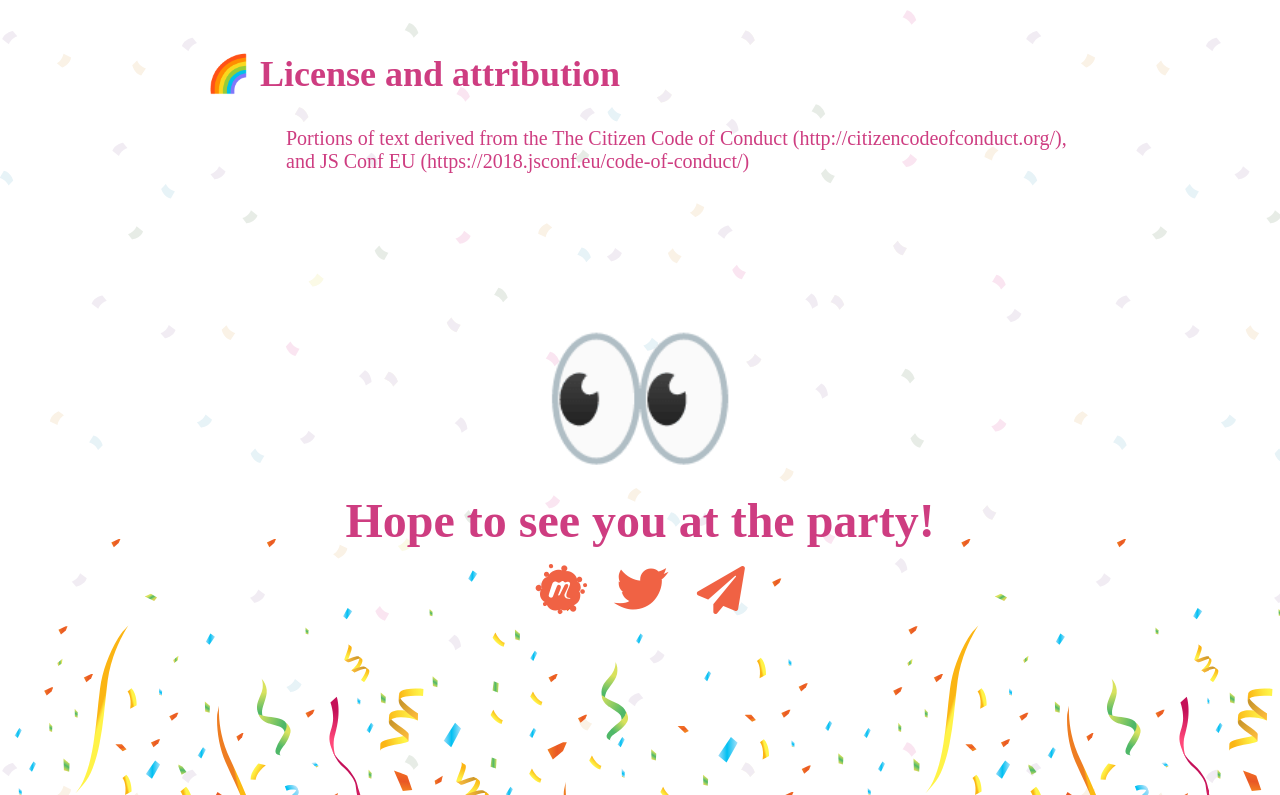
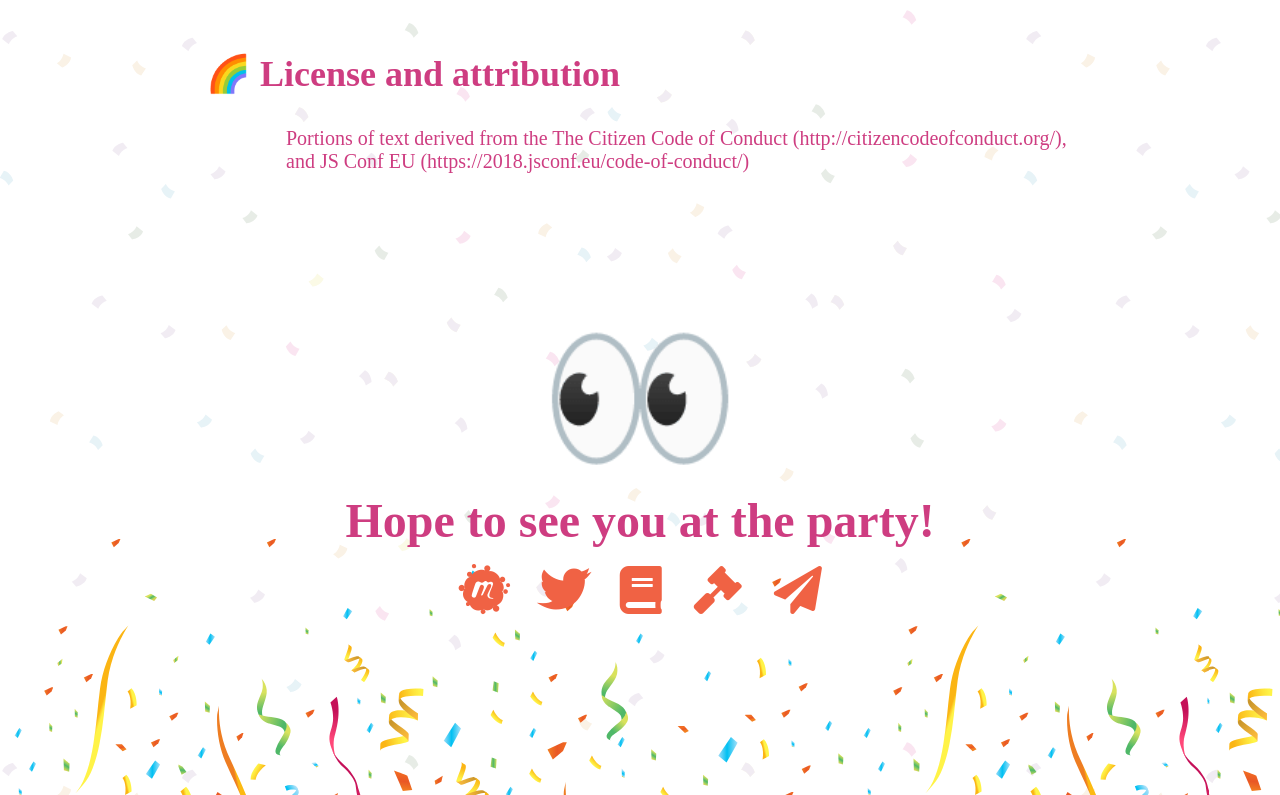
Before and after one commit to livrush/front-end-party, a React (Create React App) app: page /code-of-conduct in a window 1280 px wide. Shown: the part 4431-5226 px from the top of the page. Built offline with nearby package versions, Linux system fonts and the light colour scheme.

Commit message:
add archive/code of conduct links to footer

```diff
--- a/src/components/Footer.jsx
+++ b/src/components/Footer.jsx
@@ -26,6 +26,18 @@ const Footer = () => (
         <i className="fab fa-twitter" />
       </a>
       <a
+        href="/archive"
+        className="footer-link link-delay rainbow-text"
+      >
+        <i className="fas fa-book" />
+      </a>
+      <a
+        href="/code-of-conduct"
+        className="footer-link link-delay rainbow-text"
+      >
+        <i className="fas fa-gavel" />
+      </a>
+      <a
         href="https://docs.google.com/forms/d/e/1FAIpQLScFo6zMLuMkzkbbLTuSCfkDI-gI--t-633NXpzg9jJ9fz4LHQ/viewform?formkey=dC1SQlBHdU5yS2xKODR0bjR5QTFENHc6MQ"
         target="_blank"
         rel="noopener noreferrer"
```
